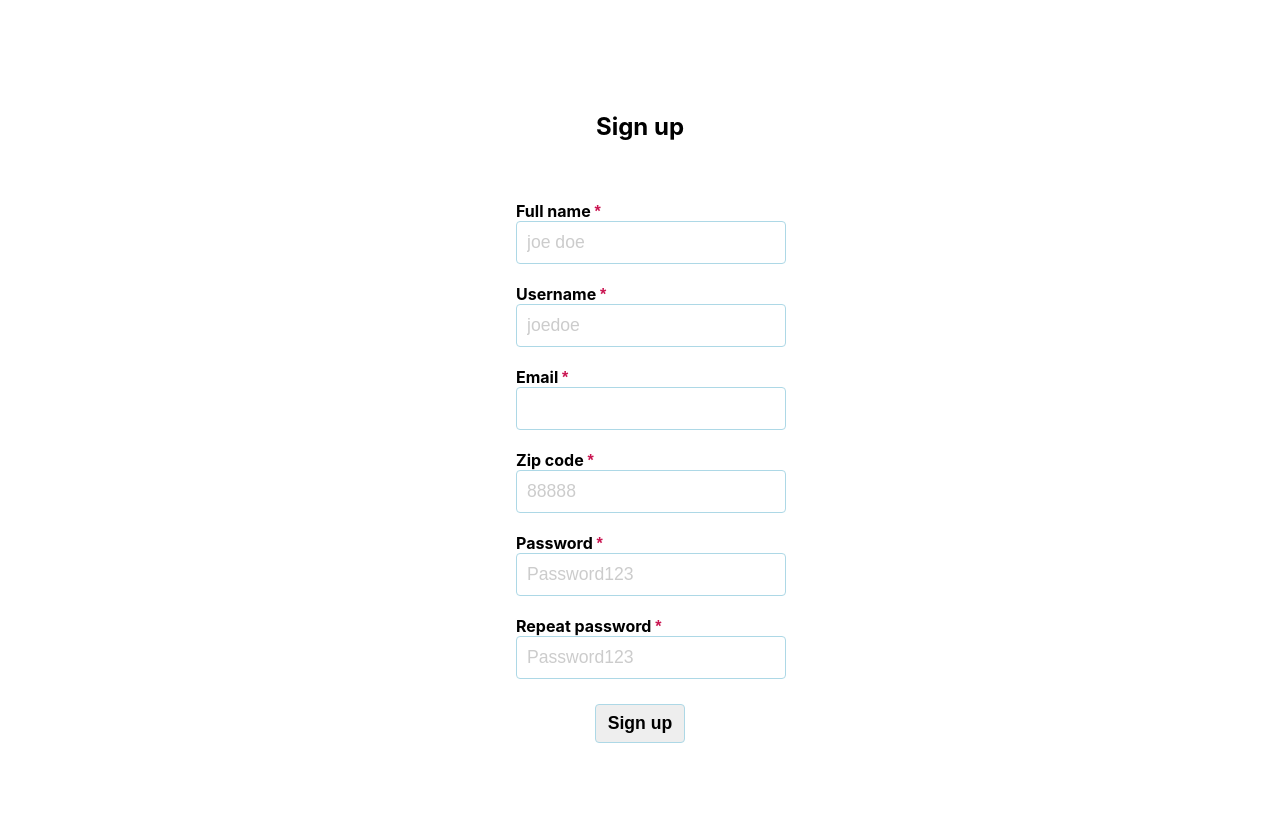
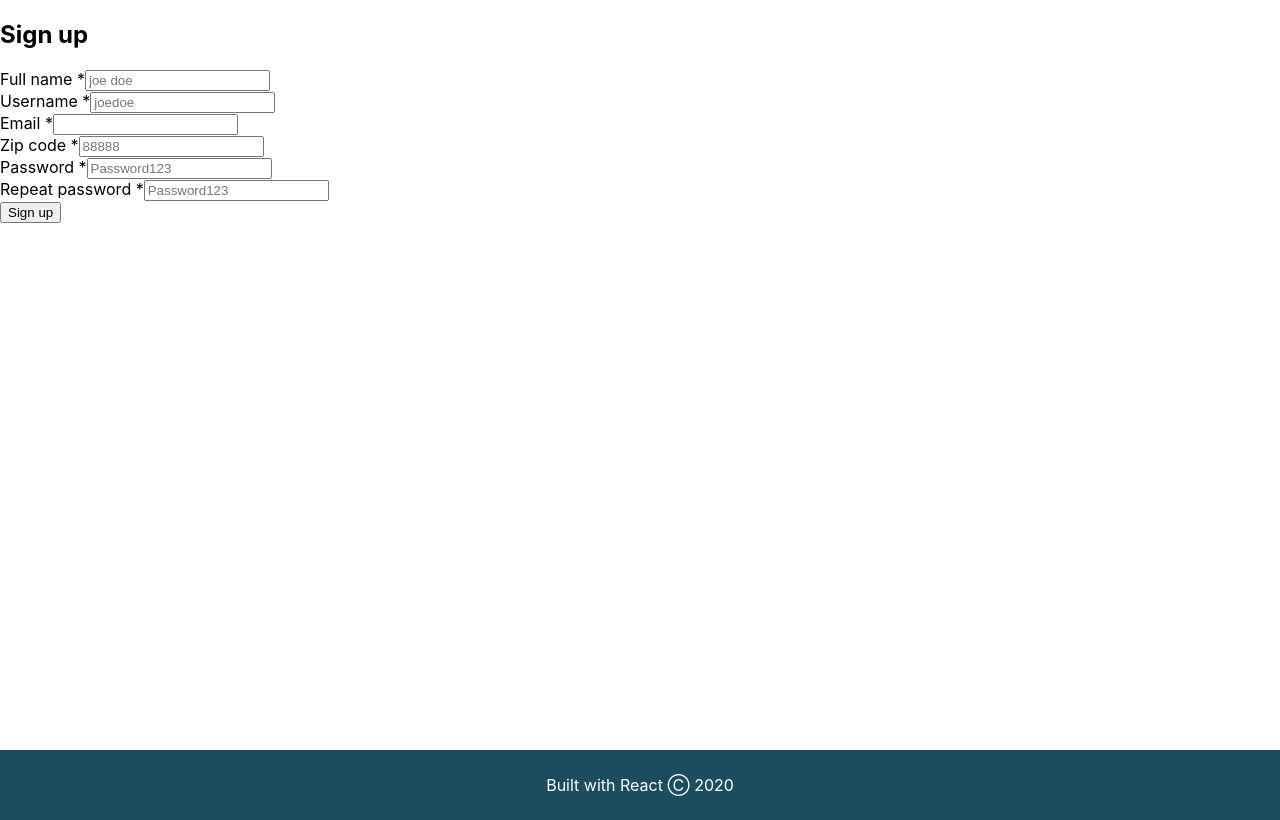
Before and after one commit to brendenrdowd/itTakesAVillage-client, a React app: page /register in a window 1280 px wide. Built offline with nearby package versions, Linux system fonts and the light colour scheme.

```diff
--- a/package.json
+++ b/package.json
@@ -13,6 +13,7 @@
     "date-fns": "^2.13.0",
     "enzyme": "^3.11.0",
     "enzyme-adapter-react-16": "^1.15.2",
+    "is-valid-zipcode": "^1.0.3",
     "react": "^16.13.0",
     "react-dom": "^16.13.0",
     "react-fontawesome": "^1.7.1",
--- /dev/null
+++ b/src/components/Footer/Footer.css
@@ -0,0 +1,13 @@
+#footer {
+  background-color: rgb(27, 77, 94);
+  display: flex;
+  justify-content: center;
+  align-items: center;
+  position: relative;
+  height: 70px;
+  color: #fff;
+  text-align: center;
+  margin-top: -70px;
+  margin-bottom: 0;
+  clear: both;
+}
--- a/src/components/Footer/Footer.js
+++ b/src/components/Footer/Footer.js
@@ -0,0 +1,8 @@
+import React from 'react';
+import './Footer.css';
+
+const Footer = () => {
+  return <div id='footer'>Built with React Ⓒ 2020</div>;
+};
+
+export default Footer;
--- a/src/components/IndividualRegForm/IndividualRegForm.css
+++ b/src/components/IndividualRegForm/IndividualRegForm.css
@@ -1,3 +1,8 @@
+/* * {
+  box-sizing: border-box;
+  padding: 0;
+  margin: 0;
+}
 .IndividualRegForm {
   display: flex;
   flex-direction: column;
@@ -10,11 +15,10 @@
 
 .registrationError {
   color: red;
-  padding: 5px;
   display: flex;
   justify-content: center;
   align-items: center;
   text-align: center;
   flex-wrap: wrap;
   word-wrap: wrap;
-}
+} */
--- a/src/components/IndividualRegForm/IndividualRegForm.js
+++ b/src/components/IndividualRegForm/IndividualRegForm.js
@@ -1,116 +1,162 @@
-import React, { Component, isValidElement } from 'react';
+import React, { Component } from 'react';
 import { Input, Button, Required } from '../Utils/Utils';
+import validator from 'validator';
+import isValidZipcode from 'is-valid-zipcode';
+import userApiService from '../../services/user-api-service';
 import './IndividualRegForm.css';
 
-const initialState = {
-  full_name: '',
-  user_name: '',
-  email: '',
-  zip_code: '',
-  password: '',
-  repeatPassword: '',
-  nameError: '',
-  userNameError: '',
-  emailError: '',
-  zipCodeError: '',
-  passwordError: '',
-  repeatPasswordError: '',
-};
+// const initialState = {
+//   full_name: '',
+//   user_name: '',
+//   email: '',
+//   zip_code: '',
+//   password: '',
+//   repeatPassword: '',
+//   nameError: '',
+//   userNameError: '',
+//   emailError: '',
+//   zipCodeError: '',
+//   passwordError: '',
+//   repeatPasswordError: '',
+// };
 export default class IndividualRegForm extends Component {
   //   static defaultProps = {
   //     onRegistrationSuccess: () => {},
   //   };
 
-  state = initialState;
+  //   state = initialState;
 
-  handleValue = (event) => {
-    const isCheckbox = event.target.type === 'checkbox';
-    this.setState({
-      [event.target.name]: isCheckbox
-        ? event.target.checked
-        : event.target.value,
-    });
+  //   handleValue = (event) => {
+  //     const isCheckbox = event.target.type === 'checkbox';
+  //     this.setState({
+  //       [event.target.name]: isCheckbox
+  //         ? event.target.checked
+  //         : event.target.value,
+  //     });
+  //   };
+
+  //   validation = () => {
+  //     let nameError = '';
+  //     let userNameError = '';
+  //     let emailError = '';
+  //     let zipCodeError = '';
+  //     let passwordError = '';
+  //     let repeatPasswordError = '';
+  //     const REGEX_UPPER_LOWER_NUMBER_SPECIAL = /(?=.*[A-Z])(?=.*[0-9])[\S]/;
+
+  //     if (this.state.full_name.length < 5) {
+  //       nameError = 'full name must have at least 6 characters';
+  //     }
+
+  //     if (!this.state.full_name) {
+  //       nameError = 'Name field is empty';
+  //     }
+  //     if (!this.state.user_name) {
+  //       userNameError = 'Username field is empty';
+  //     }
+  //     if (!this.state.email) {
+  //       emailError = 'Email field is empty';
+  //     }
+  //     if (!validator.isEmail(this.state.email)) {
+  //       emailError = 'invalid email';
+  //     }
+  //     // if (!this.state.email.includes('@')) {
+  //     //   emailError = 'Invalid email';
+  //     // }
+  //     if (!this.state.zip_code) {
+  //       zipCodeError = 'Zip code field is empty';
+  //     }
+  //     if (!isValidZipcode(this.state.zip_code)) {
+  //       zipCodeError = 'invalid zip code';
+  //     }
+  //     if (!Number(this.state.zip_code)) {
+  //       zipCodeError = 'must be numbers';
+  //     }
+  //     if (this.state.zip_code.length !== 5) {
+  //       zipCodeError = 'must be 5 characters long';
+  //     }
+  //     if (!this.state.password) {
+  //       passwordError = 'Password field is empty';
+  //     }
+  //     if (!REGEX_UPPER_LOWER_NUMBER_SPECIAL.test(this.state.password)) {
+  //       passwordError =
+  //         'Password must contain at least 1 upper case letter, and a number';
+  //     }
+  //     if (!this.state.repeatPassword) {
+  //       repeatPasswordError = 'Password field is empty';
+  //     }
+  //     if (this.state.repeatPassword.length !== this.state.password.length) {
+  //       repeatPasswordError = 'Passwords must match';
+  //     }
+  //     if (
+  //       nameError ||
+  //       userNameError ||
+  //       emailError ||
+  //       zipCodeError ||
+  //       passwordError ||
+  //       repeatPasswordError
+  //     ) {
+  //       this.setState({
+  //         nameError,
+  //         userNameError,
+  //         emailError,
+  //         zipCodeError,
+  //         passwordError,
+  //         repeatPasswordError,
+  //       });
+  //       return false;
+  //     }
+  //     return true;
+  //   };
+
+  //   handleSubmit = (event) => {
+  //     event.preventDefault();
+  //     const isInputValid = this.validation();
+
+  //     if (isInputValid) {
+  //       console.log(this.state);
+  //       event.target.reset();
+  //       this.setState(initialState);
+  //     }
+  //   };
+
+  state = { error: null }; // error and logic will come from back end
+
+  handleSubmit = (ev) => {
+    ev.preventDefault();
+    const {
+      full_name,
+      user_name,
+      email,
+      zip_code,
+      password,
+      repeatPassword,
+    } = ev.target;
+
+    this.setState({ error: null });
+
+    userApiService
+      .postUser({
+        full_name: full_name.value,
+        user_name: user_name.value,
+        email: email.value,
+        zip_code: zip_code.value,
+        password: password.value,
+        repeatPassword: repeatPassword.value,
+      })
+      .then((user) => {
+        full_name.value = '';
+        user_name.value = '';
+        email.value = '';
+        zip_code.value = '';
+        password.value = '';
+        repeatPassword.value = '';
+        this.props.onRegistrationSuccess();
+      })
+      .catch((res) => {
+        this.setState({ error: res.error });
+      });
   };
-
-  validation = () => {
-    let nameError = '';
-    let userNameError = '';
-    let emailError = '';
-    let zipCodeError = '';
-    let passwordError = '';
-    let repeatPasswordError = '';
-    const REGEX_UPPER_LOWER_NUMBER_SPECIAL = /(?=.*[A-Z])(?=.*[0-9])[\S]/;
-
-    if (this.state.full_name.length < 5) {
-      nameError = 'full name must have at least 6 characters';
-    }
-
-    if (!this.state.full_name) {
-      nameError = 'Name field is empty';
-    }
-    if (!this.state.user_name) {
-      userNameError = 'Username field is empty';
-    }
-    if (!this.state.email) {
-      emailError = 'Email field is empty';
-    }
-    if (!this.state.email.includes('@')) {
-      emailError = 'Invalid email';
-    }
-    if (!this.state.zip_code) {
-      zipCodeError = 'Zip code field is empty';
-    }
-    if (!Number(this.state.zip_code)) {
-      zipCodeError = 'must be numbers';
-    }
-    if (this.state.zip_code.length !== 5) {
-      zipCodeError = 'must be 5 characters long';
-    }
-    if (!this.state.password) {
-      passwordError = 'Password field is empty';
-    }
-    if (!REGEX_UPPER_LOWER_NUMBER_SPECIAL.test(this.state.password)) {
-      passwordError =
-        'Password must contain at least 1 upper case letter, and a number';
-    }
-    if (!this.state.repeatPassword) {
-      repeatPasswordError = 'Password field is empty';
-    }
-    if (this.state.repeatPassword.length !== this.state.password.length) {
-      repeatPasswordError = 'Passwords must match';
-    }
-    if (
-      nameError ||
-      userNameError ||
-      emailError ||
-      zipCodeError ||
-      passwordError ||
-      repeatPasswordError
-    ) {
-      this.setState({
-        nameError,
-        userNameError,
-        emailError,
-        zipCodeError,
-        passwordError,
-        repeatPasswordError,
-      });
-      return false;
-    }
-    return true;
-  };
-
-  handleSubmit = (event) => {
-    event.preventDefault();
-    const isInputValid = this.validation();
-
-    if (isInputValid) {
-      console.log(this.state);
-      event.target.reset();
-      this.setState(initialState);
-    }
-  };
-
   render() {
     return (
       //Name, username, email, zipcode, password, and re-enter password Inputs
--- a/src/components/Utils/Utils.css
+++ b/src/components/Utils/Utils.css
@@ -1,4 +1,4 @@
-.Hyph {
+/* .Hyph {
   margin-right: 5px;
   margin-left: 5px;
 }
@@ -49,4 +49,4 @@
 .Section--list {
   margin-left: 10px;
   margin-right: 10px;
-}
+} */
--- a/src/components/app/App.css
+++ b/src/components/app/App.css
@@ -0,0 +1,3 @@
+main {
+  height: 100vh;
+}
--- a/src/components/app/App.js
+++ b/src/components/app/App.js
@@ -1,24 +1,25 @@
 import React, { Component } from 'react';
-import { Route, Switch } from 'react-router-dom'
-import ApiContext from '../../contexts/ApiContext'
+import { Route, Switch } from 'react-router-dom';
+import ApiContext from '../../contexts/ApiContext';
 // import PrivateRoute from '../Utils/PrivateRoute'
-import PublicOnlyRoute from '../Utils/PublicOnlyRoute'
+import PublicOnlyRoute from '../Utils/PublicOnlyRoute';
+import Footer from '../../components/Footer/Footer';
 // import all the routes
 // import DashboardPage from '../../routes/DashboardPage/DashboardPage'
 // import LandingPage from '../../routes/LandingPage/LandingPage'
 // import LoginPage from '../../routes/LoginPage/LoginPage'
 // import NotFoundPage from '../../routes/NotFoundPage/NotFoundPage'
-import RegistrationPage from '../../routes/RegistrationPage/RegistrationPage'
-import './App.css'
+import RegistrationPage from '../../routes/RegistrationPage/RegistrationPage';
+import './App.css';
 
 class App extends Component {
-  state = {}
+  state = {};
 
   render() {
-    const value = {}
+    const value = {};
     return (
       <ApiContext.Provider value={value}>
-        <div className="App container">
+        <div className='App container'>
           <main>
             {this.state.hasError && <p className='red'>{this.state.error}</p>}
             <Switch>
@@ -44,9 +45,12 @@
               /> */}
             </Switch>
           </main>
+          <footer>
+            <Footer />
+          </footer>
         </div>
       </ApiContext.Provider>
-    )
+    );
   }
 }
 
--- a/src/routes/RegistrationPage/RegistrationPage.css
+++ b/src/routes/RegistrationPage/RegistrationPage.css
@@ -1,8 +1,8 @@
-.RegistrationPage {
+/* .RegistrationPage {
   height: 100vh;
   display: flex;
   flex-direction: column;
-  justify-content: center;
+  justify-content: flex-start;
   align-items: center;
   width: 50%;
   margin: auto;
@@ -10,4 +10,4 @@
 }
 .RegistrationPage h2 {
   padding: 40px;
-}
+} */
--- a/src/services/user-api-service.js
+++ b/src/services/user-api-service.js
@@ -0,0 +1,13 @@
+const userApiService = {
+  postUser(newUser) {
+    return fetch(`${config.API_ENDPOINT}/users`, {
+      method: 'POST',
+      headers: {
+        'content-type': 'application/json',
+      },
+      body: JSON.stringify(newUser),
+    }).then((res) =>
+      !res.ok ? res.json().then((e) => Promise.reject(e)) : res.json()
+    );
+  },
+};
```
Also changed, not shown: 1 other file.
